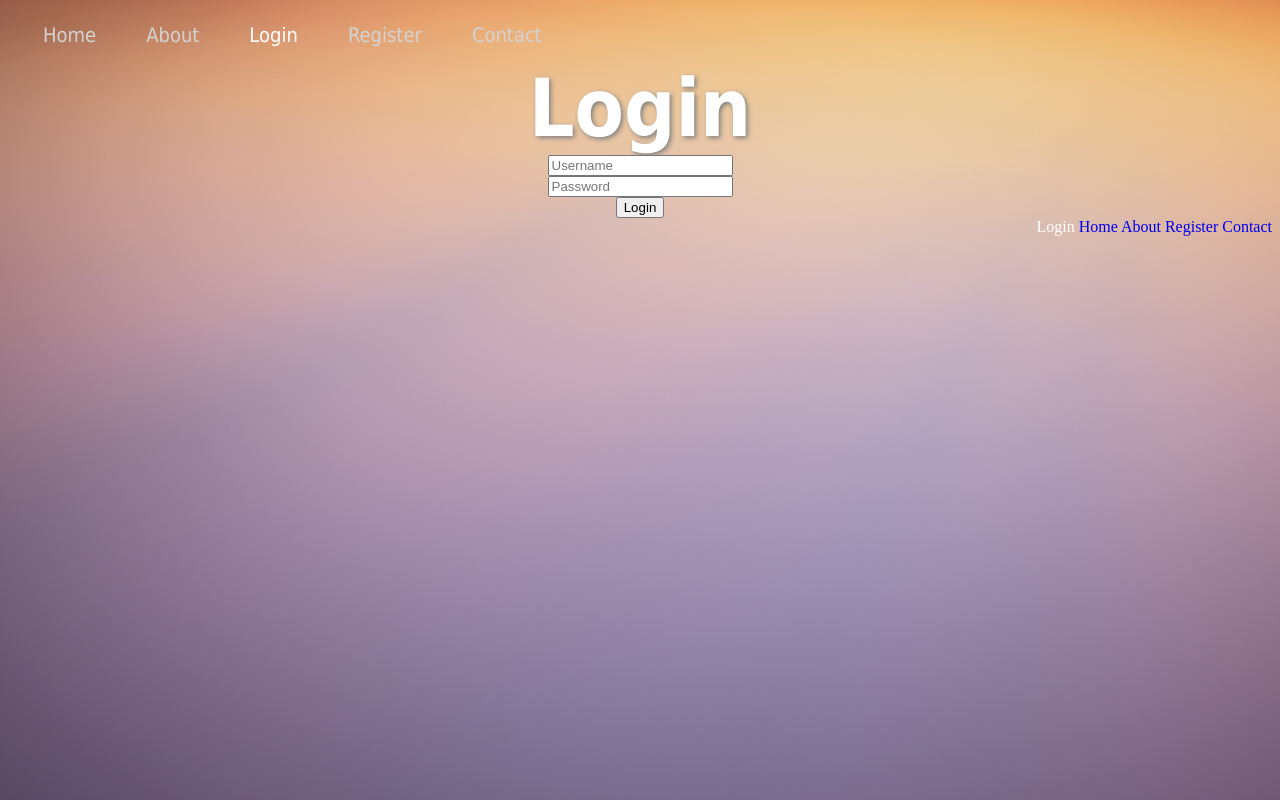
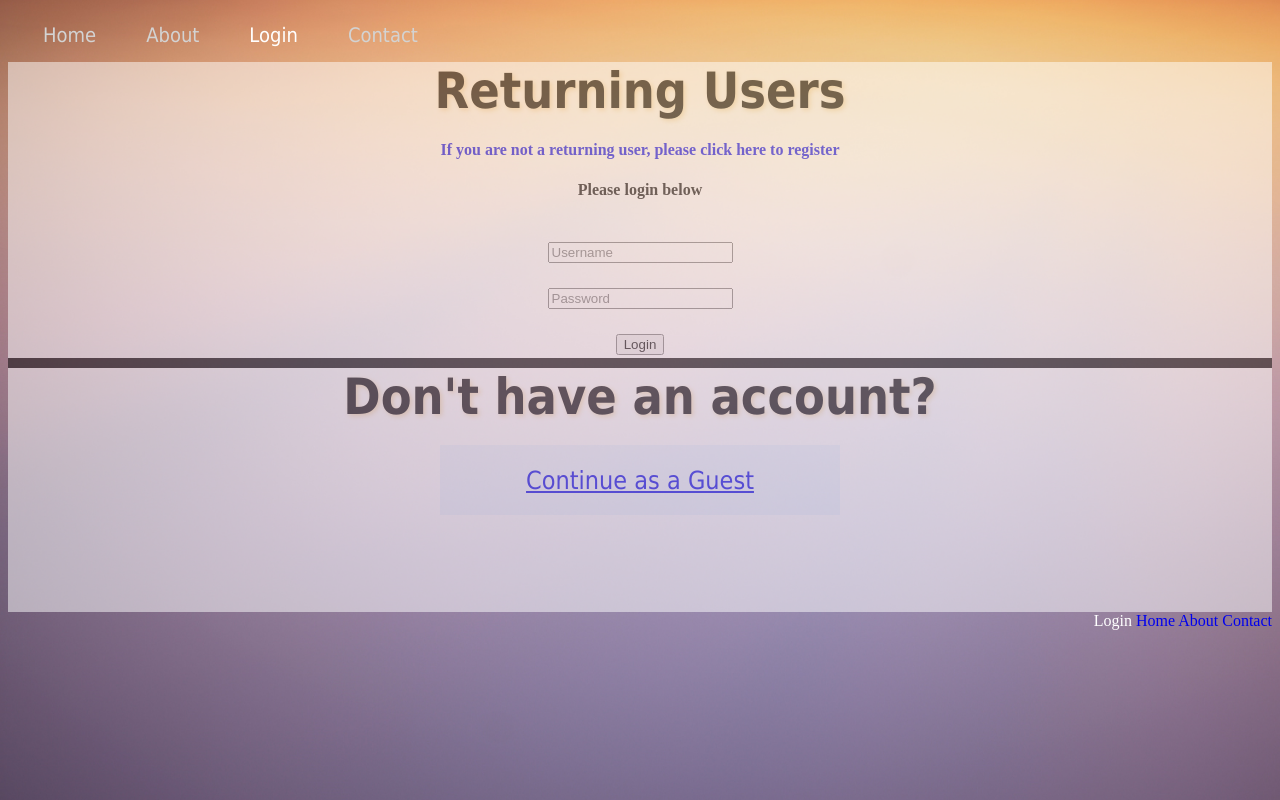
Before and after one commit to jrojas53/ReadyMedi, a PHP site: page /login.php in a window 1280 px wide. Run offline with PHP 8.4, Linux system fonts and the light colour scheme.

Commit message:
login.php: I updated the look of the page and created a link for a guest user experience

```diff
--- a/Website/login.php
+++ b/Website/login.php
@@ -12,17 +12,33 @@
                 <li><a style="text-decoration: none" href="index.html"> Home</a></li>
                 <li><a style="text-decoration: none" href="about.html"> About</a></li>
                 <li><a class = "active" style="text-decoration: none"  href="login.php"> Login</a></li>
-                <li><a style="text-decoration: none" href="register.php"> Register</a></li>
                 <li><a style="text-decoration: none" href="contact.html">Contact</a></li>
             </ul>
         </header>
-        <h1>Login</h1>
-        <!--Login Account Form><!-->
-        <form style ="text-align: center" action="login.php" method="post">
-            <input type="text" name="username" value ="" placeholder="Username" required> </br>
-            <input type="password" name="password" value ="" placeholder="Password" required> </br>
-            <input type="submit" name="Login" value="Login">
-        </form>
+        <div class="page_login">
+            <h3>Returning Users</h3>
+            <h4 style="text-align: center"><a style="text-decoration: none" href="register.php"> If you are not a returning user, please click here to register</a></h4>
+                        <h4 style="text-align: center">Please login below</h4>
+            <div class="indiv_2">
+                <!--Comment><h1>Login</h1><!-->
+                <form style ="text-align: center" action="login.php" method="post">
+                    <input type="text" name="username" value ="" placeholder="Username" required> </br>
+                    <input type="password" name="password" value ="" placeholder="Password" required> </br>
+                    <input type="submit" name="Login" value="Login">
+                </form>
+            </div>
+            <div class="horizontal-bar">
+            </div>
+            <div class="indiv_2">
+                <h3>Don't have an account?</h3>
+                <button class="button button2">
+                    <a style="text-decoration: none text-align:center" href="maintenance.html">
+                        Continue as a Guest
+                    </a>
+                </button>
+            </div>
+        </div>
+
         <?php
         // PHP login form resource provided by: Dr. Nick Toothman
         // Currently Commented: will uncomment
@@ -90,7 +106,6 @@
             <a class = "active" style="text-decoration: none" href="login.php">Login</a>
             <a style="text-decoration: none" href="index.html"> Home</a></li>
             <a style="text-decoration: none" href="about.html"> About</a></li>
-            <a style="text-decoration: none" href="register.php"> Register</a></li>
             <a style="text-decoration: none" href="contact.html"> Contact</a></li>
         </div>
     </body>
```
